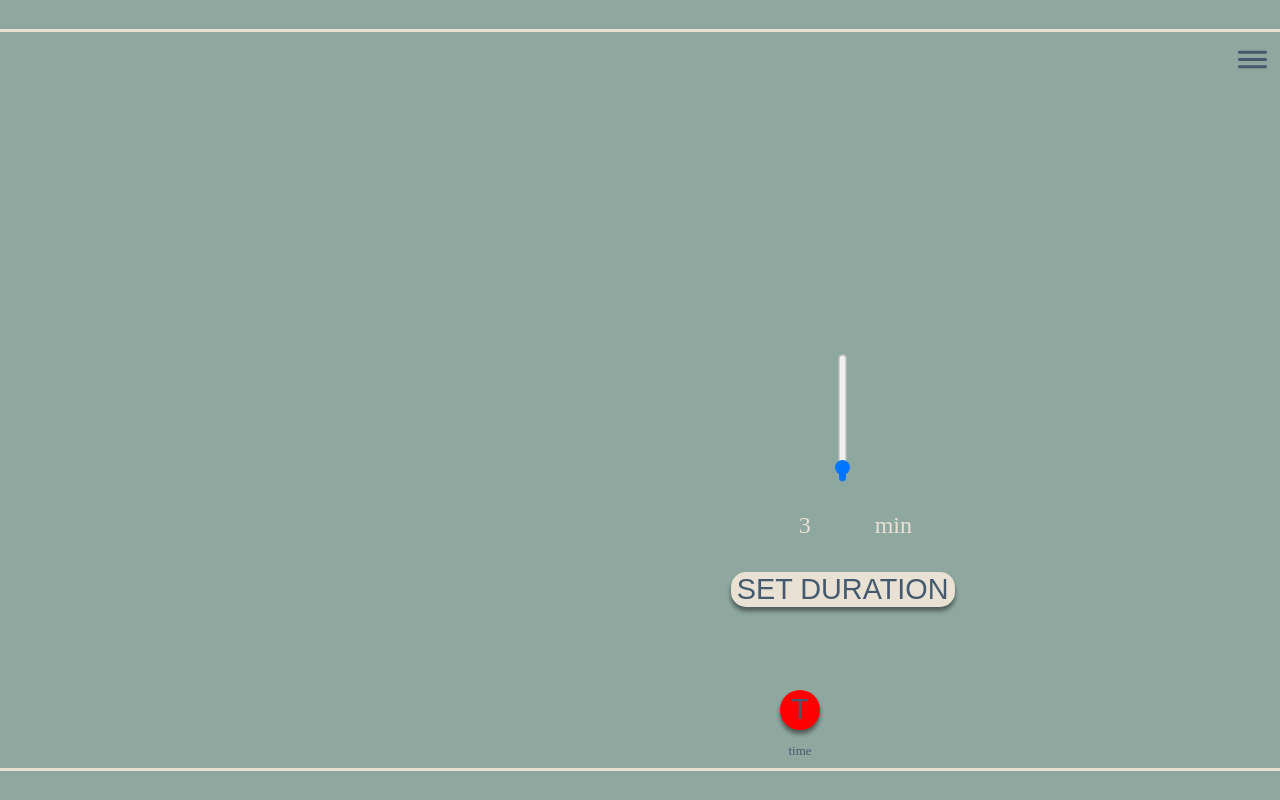
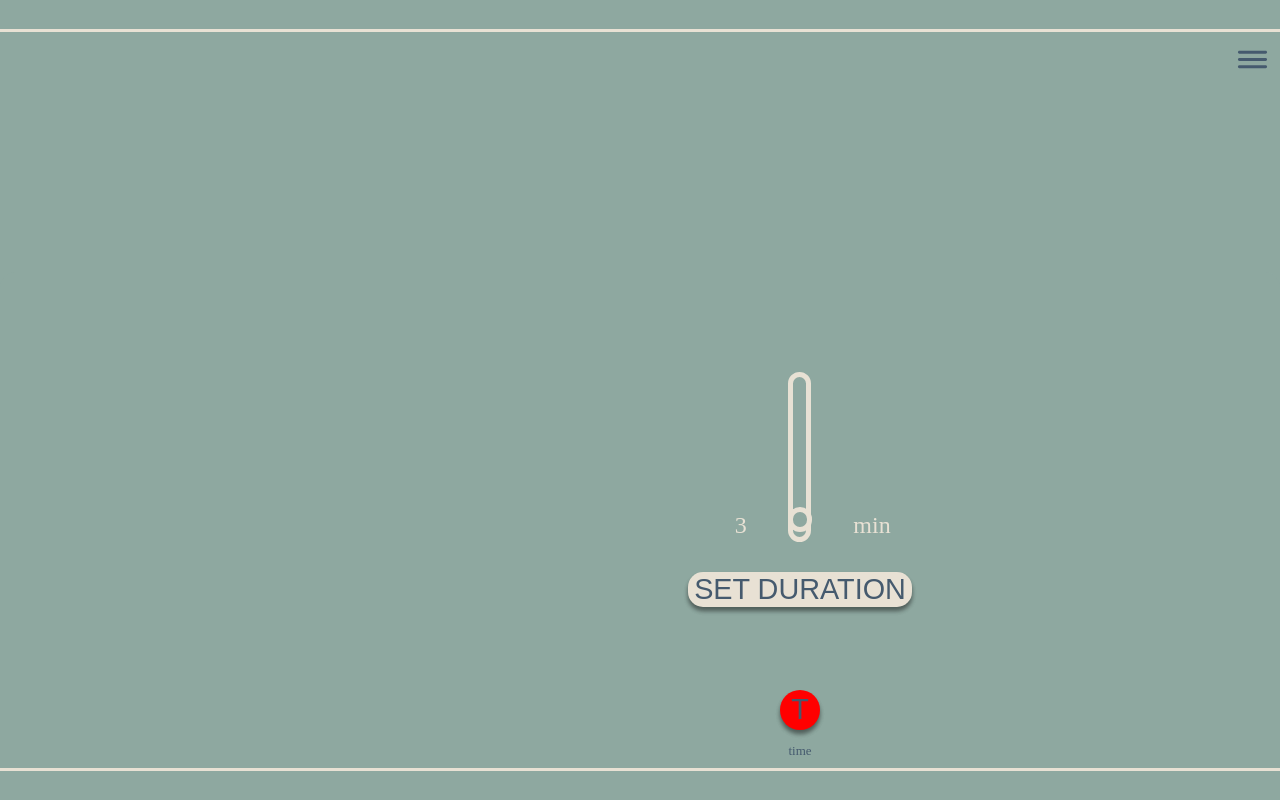
Before and after one commit to olgaTheCreator/inhale, a React (Create React App) app: page / in a window 1280 px wide. Both pictures are taken after a click on the element "T time". Built offline with nearby package versions, Linux system fonts and the light colour scheme.

Commit message:
started work on slider component

```diff
--- a/src/components/App.js
+++ b/src/components/App.js
@@ -6,7 +6,7 @@ import { AppWrapper } from "./AppWrapper";
 import { MenuIcon } from "./MenuIcon";
 import "../style.css";
 import { BeginSessionText } from "./BeginSessionText";
-import { ShowingTechniqueNameOnScreen } from "../ShowingTechniqueNameOnScreen";
+import { ShowingTechniqueNameOnScreen } from "./ShowingTechniqueNameOnScreen";
 
 const App = () => {
   const [seconds, setSeconds] = useState(0);
--- a/src/components/NavigationIcons.js
+++ b/src/components/NavigationIcons.js
@@ -65,6 +65,7 @@ export const NavigationIcons = ({
           setTimeOpen={setTimeOpen}
           durationOfSession={durationOfSession}
           setDuration={setDuration}
+          handleStop={handleStop}
         />
       )}
     </div>
--- /dev/null
+++ b/src/components/Slider.js
@@ -0,0 +1,11 @@
+import React from "react";
+import "./sliderStyle.css";
+
+export const Slider = () => {
+  return (
+    <div className="slider-wrapper">
+      <div className="slider-track"></div>
+      <div className="slider-thumb"></div>
+    </div>
+  );
+};
--- a/src/components/TimeModal.js
+++ b/src/components/TimeModal.js
@@ -1,21 +1,18 @@
 import React from "react";
 import "./timeModalStyle.css";
+import { Slider } from "./Slider";
 
-export const TimeModal = ({ setTimeOpen, durationOfSession, setDuration }) => {
+export const TimeModal = ({
+  setTimeOpen,
+  durationOfSession,
+  setDuration,
+  handleStop,
+}) => {
   return (
     <div className="darkBG">
       <div className="centered">
         <div className="time-modal">
           <div className="slider-parent">
-            <input
-              type="range"
-              min="1"
-              max="30"
-              step="1"
-              value={durationOfSession}
-              onChange={(e) => setDuration(Number(e.target.value))}
-            />
-          </div>
             <div
               className="buble-number"
               style={{
@@ -24,6 +21,8 @@ export const TimeModal = ({ setTimeOpen, durationOfSession, setDuration }) => {
             >
               {durationOfSession}
             </div>
+            <Slider setDuration={setDuration} />
+
             <div
               className="buble-min"
               style={{
@@ -32,8 +31,16 @@ export const TimeModal = ({ setTimeOpen, durationOfSession, setDuration }) => {
             >
               min
             </div>
+          </div>
           <div className="set-duration-button">
-            <button onClick={() => setTimeOpen(false)}>SET DURATION</button>
+            <button
+              onClick={() => {
+                setTimeOpen(false);
+                handleStop();
+              }}
+            >
+              SET DURATION
+            </button>
           </div>
         </div>
       </div>
--- /dev/null
+++ b/src/components/sliderStyle.css
@@ -0,0 +1,23 @@
+.slider-wrapper {
+  grid-column: 2/3;
+}
+.slider-track {
+  background: #8ea8a0;
+  border: 5px solid #e8e1d4;
+  border-radius: 999px;
+  width: calc(var(--vh, 1vh) * 1.7);
+  height: calc(var(--vh, 1vh) * 20);
+  cursor: grab;
+}
+
+.slider-thumb {
+  position: relative;
+  bottom: 35px;
+  width: calc(var(--vh, 1vh) * 1.85);
+  height: calc(var(--vh, 1vh) * 1.85);
+  background: #8ea8a0;
+  border: 5px solid #e8e1d4;
+
+  border-radius: 50%;
+  cursor: grab;
+}
--- a/src/components/timeModalStyle.css
+++ b/src/components/timeModalStyle.css
@@ -8,7 +8,7 @@
   z-index: 10;
   display: grid;
   grid-template-rows: 25% 25% 25% 25%;
-  grid-template-columns: 1fr 1fr calc(var(--vh, 1vh) * 8) 1fr;
+  grid-template-columns: 1fr 1fr 1fr 1fr;
   color: #455a6e;
 }
 .set-duration-button {
@@ -24,25 +24,21 @@
 }
 
 .slider-parent {
-  justify-self: center;
-  align-self: end;
-  grid-row: 2 / 3;
-  transform: rotate(270deg);
-  -moz-transform: rotate(270deg);
+  grid-row: 2 / 4;
   grid-column: 3/4;
+  display: grid;
+  grid-template-columns: 1fr 1fr 1fr;
   color: #455a6e;
-
-  width: calc(var(--vh, 1vh) * 33);
-  position: relative;
   bottom: calc(var(--vh, 1vh) * 5);
+  justify-items: center;
 }
 
 .buble-number {
   position: relative;
   align-self: end;
   justify-self: end;
-  grid-row: 1 / 4;
-  grid-column: 2/3;
+  grid-row: 1 / 2;
+  grid-column: 1/2;
   color: #e8e1d4;
 }
 
@@ -50,8 +46,8 @@
   position: relative;
   align-self: end;
   justify-self: start;
-  grid-row: 1 / 4;
-  grid-column: 4/5;
+  grid-row: 1 / 2;
+  grid-column: 3/4;
   color: #e8e1d4;
 }
 
```
Also changed, not shown: src/components/ShowingTechniqueNameOnScreen.js (renamed from src/ShowingTechniqueNameOnScreen.js). Lines whose indentation alone changed are shown as unchanged.
